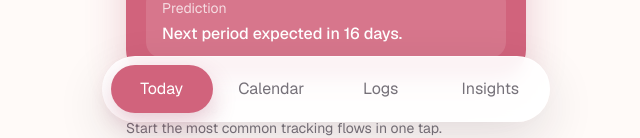
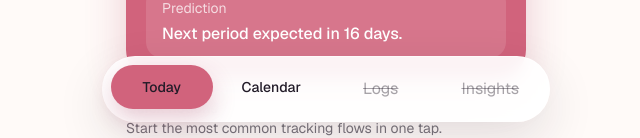
Before and after one commit to projectdeguzman/period-tracker-app, a Next.js app: page / in a window 1280 px wide. Shown: the part 662-800 px from the top of the page, without its empty margins (314-954 px from the left). Built offline with nearby package versions, Linux system fonts and the light colour scheme.

Commit message:
Update bottom nav for MVP availability

```diff
--- a/src/features/shared/components/bottom-nav.tsx
+++ b/src/features/shared/components/bottom-nav.tsx
@@ -1,28 +1,67 @@
+"use client";
+
+import Link from "next/link";
+import { usePathname } from "next/navigation";
+
 const navItems = [
-  { label: "Today", active: true },
-  { label: "Calendar", active: false },
-  { label: "Logs", active: false },
-  { label: "Insights", active: false },
+  { label: "Today", href: "/" },
+  { label: "Calendar", href: "/calendar" },
+  { label: "Logs", unavailable: true },
+  { label: "Insights", unavailable: true },
 ] as const;
 
+function isActivePath(pathname: string, href: string) {
+  if (href === "/") {
+    return pathname === href;
+  }
+
+  return pathname === href || pathname.startsWith(`${href}/`);
+}
+
 export function BottomNav() {
+  const pathname = usePathname();
+
   return (
-    <nav className="fixed inset-x-0 bottom-4 mx-auto w-[calc(100%-2rem)] max-w-md rounded-full border border-white/60 bg-white/92 p-2 shadow-[0_18px_50px_rgba(34,27,40,0.12)] backdrop-blur">
+    <nav
+      aria-label="Primary"
+      className="fixed inset-x-0 bottom-4 mx-auto w-[calc(100%-2rem)] max-w-md rounded-full border border-white/60 bg-white/92 p-2 shadow-[0_18px_50px_rgba(34,27,40,0.12)] backdrop-blur"
+    >
       <ul className="grid grid-cols-4 gap-2">
-        {navItems.map((item) => (
+        {navItems.map((item) => {
+          const isUnavailable = "unavailable" in item;
+          const isActive = !isUnavailable && isActivePath(pathname, item.href);
+          const baseClassName = [
+            "flex w-full items-center justify-center rounded-full px-3 py-3 text-sm font-medium transition",
+            isActive
+              ? "bg-accent text-white shadow-[0_10px_24px_rgba(169,52,86,0.24)]"
+              : isUnavailable
+                ? "cursor-not-allowed text-foreground/40 line-through decoration-1"
+                : "text-foreground/62 hover:bg-surface-muted",
+          ].join(" ");
+
+          return (
             <li key={item.label}>
+              {isUnavailable ? (
                 <button
-              className={[
-                "w-full rounded-full px-3 py-3 text-sm font-medium transition",
-                item.active
-                  ? "bg-accent text-white shadow-[0_10px_24px_rgba(169,52,86,0.24)]"
-                  : "text-foreground/62 hover:bg-surface-muted",
-              ].join(" ")}
+                  type="button"
+                  disabled
+                  aria-disabled="true"
+                  className={baseClassName}
                 >
                   {item.label}
                 </button>
+              ) : (
+                <Link
+                  href={item.href}
+                  aria-current={isActive ? "page" : undefined}
+                  className={baseClassName}
+                >
+                  {item.label}
+                </Link>
+              )}
             </li>
-        ))}
+          );
+        })}
       </ul>
     </nav>
   );
```
Lines whose indentation alone changed are shown as unchanged.
